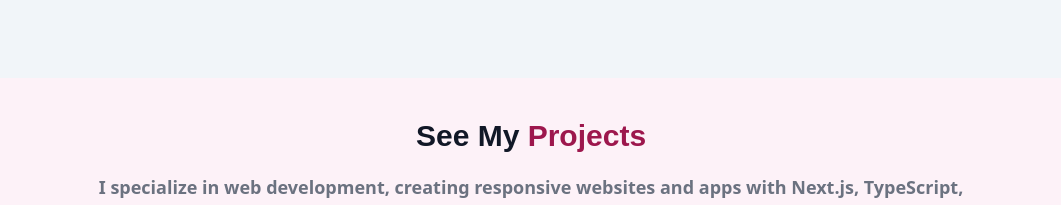
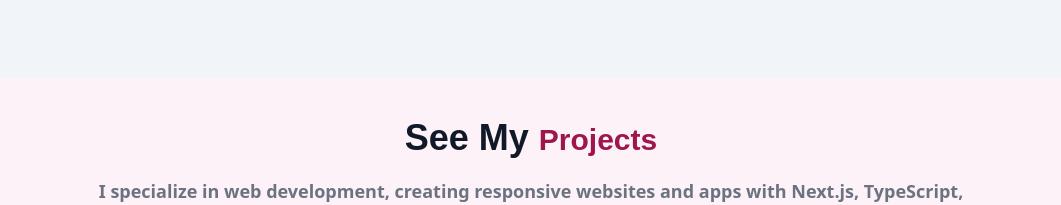
Before and after one commit to UmmeHabiba1312/Ummehabiba-Portfolio, a Next.js app: page / in a window 1280 px wide. Shown: the part 1024-1229 px from the top of the page, without its empty margins (109-1170 px from the left). Built offline with nearby package versions, Linux system fonts and the light colour scheme.

Commit message:
Update myprojects.tsx

```diff
--- a/src/components/myprojects.tsx
+++ b/src/components/myprojects.tsx
@@ -10,7 +10,7 @@ const Services = () => {
     <>
     <main className='bg-pink-50  max-w-screen-2xl mx-auto h-auto  animate-fadeIn w-full overflow-hidden'>
         <div className=' text-center pt-10 h-auto'>
-            <h2 className='text-4xl sm:text-3xl font-bold text-gray-900'>See My <span className='text-pink-800 text-3xl sm:text-3xl font-bold '>Projects</span></h2>
+            <h2 className='text-4xl  font-bold text-gray-900'>See My <span className='text-pink-800 text-3xl sm:text-3xl font-bold '>Projects</span></h2>
             <p className='text-gray-500 font-sans mt-5 text-[18px] font-semibold'>I specialize in web development, creating responsive websites and apps with Next.js, TypeScript, <br /> and Tailwind CSS for clean code and great user experiences.</p>
 
             <div className='grid lg:grid-cols-2 grid-cols-1 xl:mx-36 lg:mx-40 md:mx-[260px] mx-11 sm:mx-32  gap-10 mt-12 '>
```
